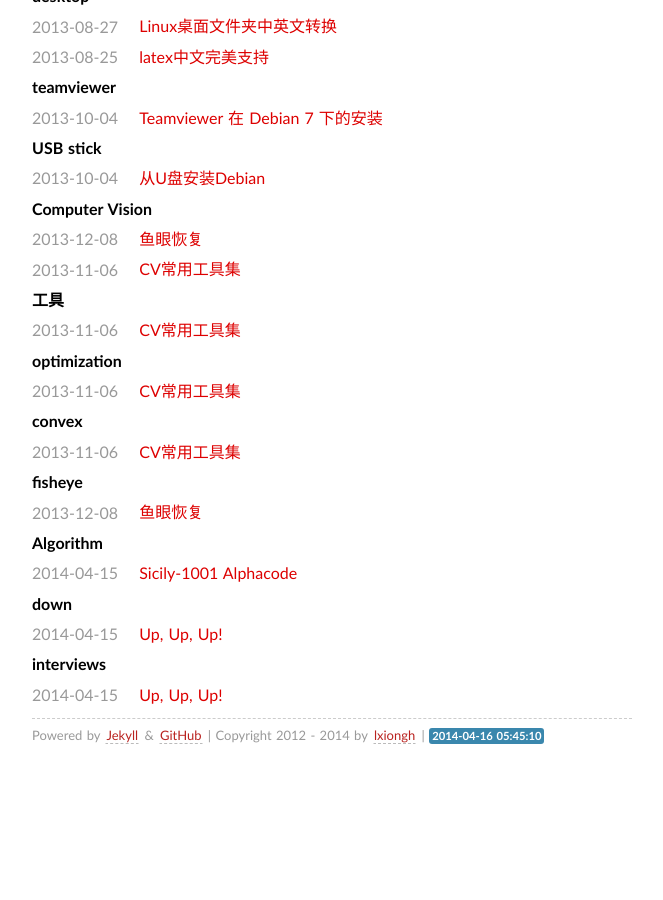
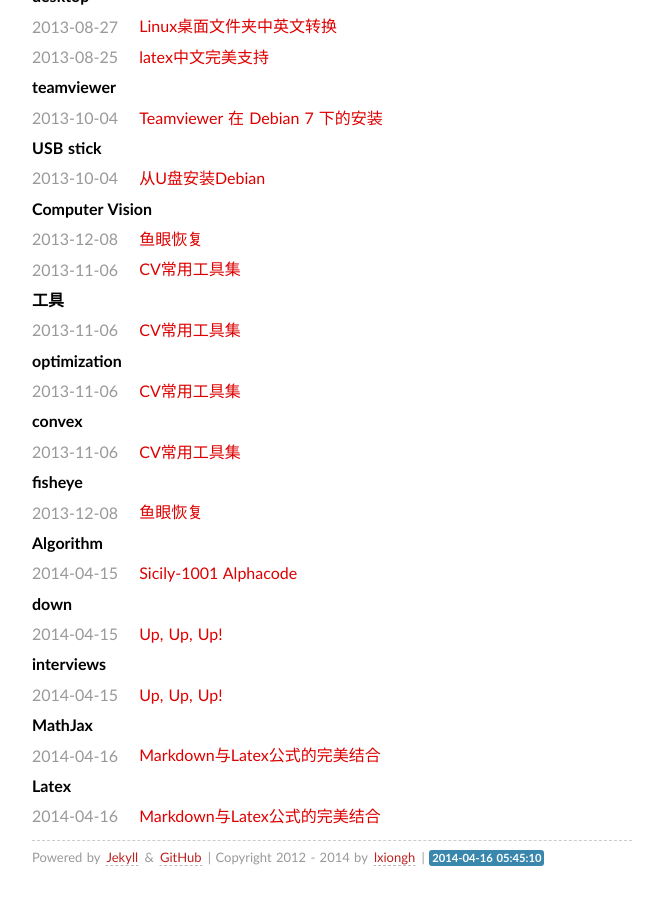
Before and after one commit to lxiongh/lxiongh.github.com, a Jekyll site: the page built from tags/index.md, in a window 1280 px wide and 900 px high, scrolled down 2152 px. Shown: the whole window, without its empty margins (308-971 px from the left). Built offline with Jekyll 4.4.1, drawn with Linux system fonts in a browser that asks for light colours; some web fonts are replaced; Markdown is read by kramdown in place of the engine named in the settings; comment, search, counter and statistics services are not loaded; before the commit the page ends 2930 px from its top, so only the background shows below that; some of the changed lines change nothing that is shown.

Commit message:
加入MathJax的支持，可支持latex公式

```diff
--- a/_layouts/default.html
+++ b/_layouts/default.html
@@ -9,6 +9,7 @@
     <link rel="stylesheet" href="/media/css/style.css">
     <link rel="stylesheet" href="/media/css/highlight.css">
     <script type="text/javascript" src="/media/js/jquery-1.7.1.min.js"></script>
+    <script type="text/javascript" src="http://cdn.mathjax.org/mathjax/latest/MathJax.js?config=TeX-MML-AM_HTMLorMML"></script>
   </head>
   <script type="text/javascript">
     function setTimeSpan(){
--- /dev/null
+++ b/_posts/2014.04/2014-04-16-latex_suport.md
@@ -0,0 +1,39 @@
+---
+layout: post
+title:  Markdown与Latex公式的完美结合
+category : latex
+tagline:
+tags : [MathJax, Latex]
+---
+
+Markdown是一个简洁方便的博客写作语言，但如果要写一篇拥有较多公式的博客时，Markdown此时就犯难了，因为Markdown原生并不支持latex公式。如果将latex公式一个个的转换为图片，然后再上传到博客，虽能解决问题，但这并非是一个好方法，公式多的话相当耗时耗力，也费存储空间。[MathJax](http://www.mathjax.org/)的出现解决了这个问题，只要在博客里插下相应的代码，就可以在线解释latex语法的公式，相当方便 (类似与Google提供的语法高亮，之前的博文也有提到)。
+
+MathJax的安装
+-----
+
+在博客的模板文件里(i.e. `_layouts/default.html`)插入代码
+
+    <script type="text/javascript" src="http://cdn.mathjax.org/mathjax/latest/MathJax.js?config=TeX-AMS-MML_HTMLorMML"></script>
+
+插入的上面那段代码，如果有`</head>`节点，就应该在`</head>`前，没有就放在文件的末尾。其中`TeX-AMS-MML_HTMLorMML`为配置文件，详细的配置信息可参考[Loading and Configuring MathJax](http://docs.mathjax.org/en/latest/configuration.html)。
+
+MathJax的使用
+-------
+
+在markdown需要输入latex公式的地方插入如下的代码，
+
+    <script type="math/tex">x+\sqrt{1-x^2}</script>
+
+<script type="math/tex">x+\sqrt{1-x^2}</script>
+
+或者
+
+    <script type="math/tex; mode=display">
+      \sum_{n=1}^\infty {1\over n^2} = {\pi^2\over 6}
+    </script>
+
+<script type="math/tex; mode=display">
+  \sum_{n=1}^\infty {1\over n^2} = {\pi^2\over 6}
+</script>
+
+更加详细的说明，可以参见[The MathJax Processing Model](http://docs.mathjax.org/en/latest/model.html)
```
